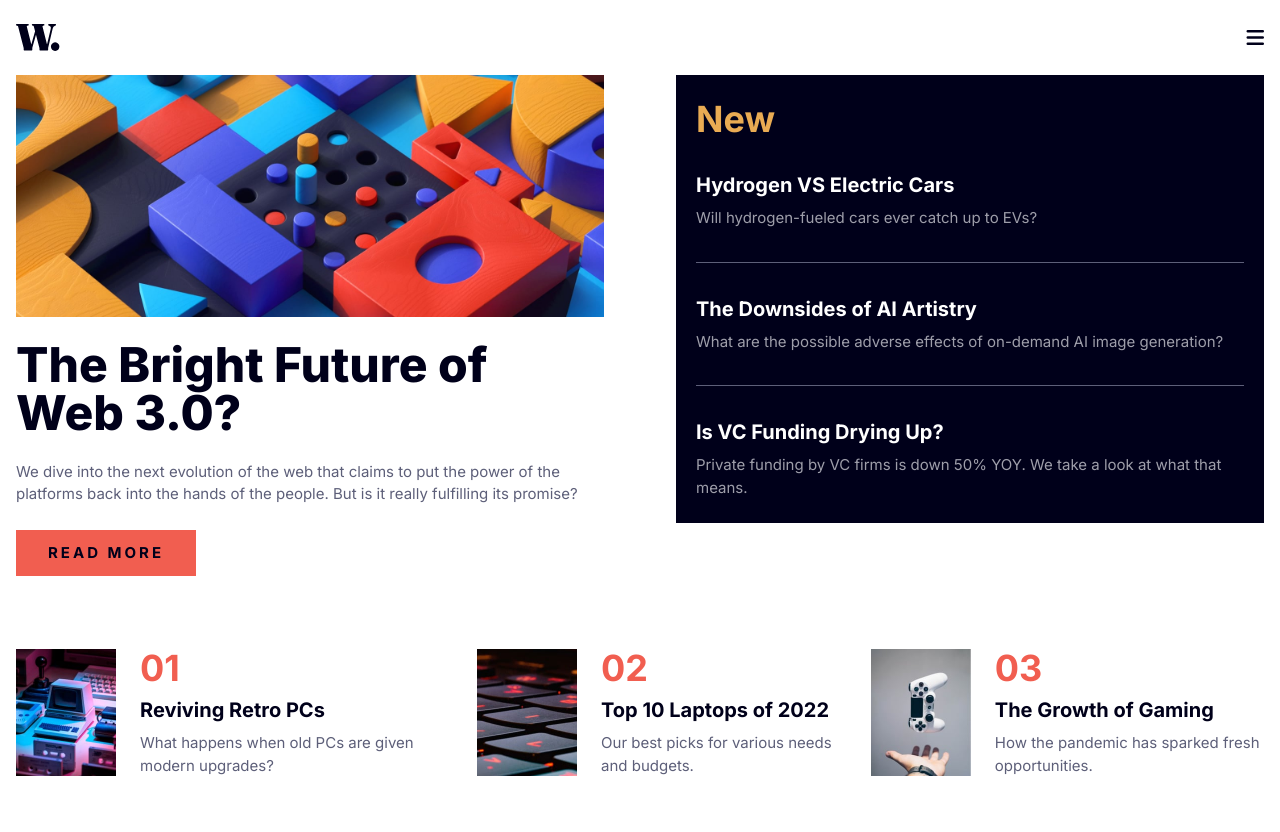
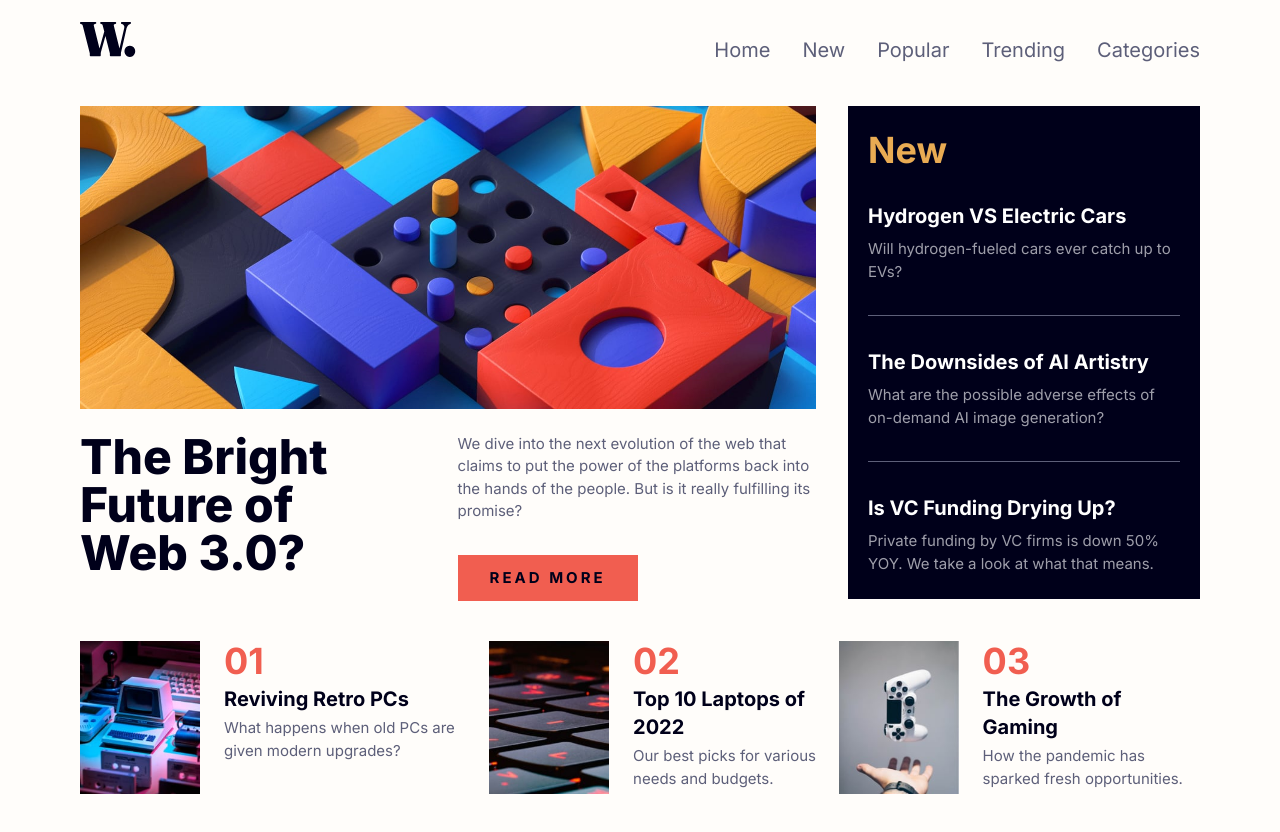
Before and after one commit to nazeeha-kb/news-homepage-main, a website: page index.html in a window 1280 px wide. After the commit the page ends 800 px from the top, so only its background shows below. Drawn offline with nearby package versions, Linux system fonts and the light colour scheme; files that its build step writes are made by us from their sources.

Commit message:
desktop UI and hamburger menu logic implement

```diff
--- a/index.html
+++ b/index.html
@@ -20,38 +20,53 @@
   <title>Frontend Mentor | News homepage</title>
 </head>
 
-<body class="inter flex flex-col justify-center items-center">
-  <div class="px-4 pt-6 md:pb-0 pb-22 text-very-dark-blue max-w-7xl max-h-screen">
-    <header class="flex justify-between items-center pb-6">
-      <div class="size-11 h-fit flex flex-col items-center">
+<body class="inter flex flex-col justify-center items-center min-h-screen bg-off-white">
+
+  <div class="px-4 md:pt-4 pt-6 md:pb-0 pb-22 text-very-dark-blue md:max-w-6xl max-w-xl max-h-screen relative">
+
+    <header class="flex justify-between items-center md:pb-7 pb-6">
+      <div class="md:size-14 size-11 h-fit flex flex-col items-center">
         <img src="/assets/images/logo.svg" alt="website logo" class="object-contain">
       </div>
-      <i class="fa-solid fa-bars text-xl"></i>
-      <nav class="hidden">
-        Home
-        New
-        Popular
-        Trending
-        Categories
+      <button id="hamburger" aria-expanded="false" aria-label="menu" class="md:hidden block hover:cursor-pointer z-20"><i
+          class="fa-solid fa-bars text-2xl" id="menu-icon"></i></button>
+      <div class="md:bg-transparent bg-white md:static absolute top-0 -right-80 transition-all duration-500 ease-in-out z-10 md:min-h-fit min-h-screen flex flex-col md:p-0 py-40 pr-30 pl-10" id="nav">
+        <nav class="flex md:text-dark-grayish-blue md:flex-row flex-col md:gap-8 gap-6 text-xl md:items-center items-start">
+          <span>Home</span>
+          <span>New</span>
+          <span>Popular</span>
+          <span>Trending</span>
+          <span>Categories</span>
         </nav>
+      </div>
     </header>
 
-    <main class="grid gap-18 md:grid-rows-2 md:grid-cols-2 items-start h-fit">
-      <article class="space-y-6">
-        <img src="/assets/images/image-web-3-mobile.jpg" alt="graphic of bright colored elements" class="md:hidden block">
-        <img src="/assets/images/image-web-3-desktop.jpg" alt="graphic of bright colored elements" class="md:block hidden">
-        <h1 class="font-extrabold text-5xl">The Bright Future of Web 3.0?</h1>
-        <p>We dive into the next evolution of the web that claims to put the power of the platforms back into the hands
+    <main class="grid md:gap-8 gap-18 md:grid-cols-3 items-start">
+
+      <article class="space-y-6 md:col-span-2">
+        <img src="/assets/images/image-web-3-mobile.jpg" alt="graphic of bright colored elements"
+          class="md:hidden block">
+        <img src="/assets/images/image-web-3-desktop.jpg" alt="graphic of bright colored elements"
+          class="md:block hidden">
+        <div class="flex lg:flex-row flex-col lg:gap-16 md:gap-8 gap-6">
+          <h1 class="font-extrabold lg:w-2xl text-5xl">The Bright Future of Web 3.0?</h1>
+          <div class="space-y-6 md:space-y-8 md:w-3xl">
+            <p class="max-w-lg">We dive into the next evolution of the web that claims to put the power of the platforms
+              back into the
+              hands
               of
               the
               people.
               But is it really fulfilling its promise?</p>
-        <button class="hover:cursor-pointer bg-soft-red py-3 px-8 font-bold text-para tracking-[0.2em]">READ
+            <button
+              class="hover:cursor-pointer bg-soft-red py-3 px-8 font-bold text-para tracking-[0.2em] hover:bg-very-dark-blue hover:text-white">READ
               MORE</button>
+          </div>
+        </div>
       </article>
 
 
-      <article class="bg-very-dark-blue text-white px-5 py-6 space-y-8">
+      <article class="bg-very-dark-blue text-white px-5 py-6 space-y-8 new">
         <h2 class="text-soft-orange font-bold">New</h2>
         <div class="flex flex-col gap-2">
           <h3 class="">Hydrogen VS Electric Cars</h3>
@@ -71,12 +86,13 @@
       </article>
 
 
-      <article class="md:col-span-2 flex md:flex-row flex-col gap-8 h-fit">
+      <article class="md:col-span-3 md:pt-2 flex md:flex-row flex-col md:gap-4 gap-8">
         <div class="preview">
           <div class="preview-img">
-            <img src="/assets/images/image-retro-pcs.jpg" alt="image of computer, keyboard and tapes in retro style" class="object-cover w-full h-full">
+            <img src="/assets/images/image-retro-pcs.jpg" alt="image of computer, keyboard and tapes in retro style"
+              class="object-cover w-full h-full">
           </div>
-          <div class="space-y-2">
+          <div class="md:space-y-1 space-y-2">
             <h2 class="text-soft-red">01</h2>
             <h3>Reviving Retro PCs</h3>
             <p>What happens when old PCs are given modern upgrades?</p>
@@ -85,9 +101,10 @@
 
         <div class="preview">
           <div class="preview-img">
-            <img src="/assets/images/image-top-laptops.jpg" alt="Image of a backlit keyboard keys" class="object-cover w-full h-full">
+            <img src="/assets/images/image-top-laptops.jpg" alt="Image of a backlit keyboard keys"
+              class="object-cover w-full h-full">
           </div>
-          <div class="space-y-2">
+          <div class="md:space-y-1 space-y-2">
             <h2 class="text-soft-red">02</h2>
             <h3>Top 10 Laptops of 2022</h3>
             <p>Our best picks for various needs and budgets.</p>
@@ -96,9 +113,10 @@
         </div>
         <div class="preview">
           <div class="preview-img">
-            <img src="/assets/images/image-gaming-growth.jpg" alt="Image of a gaming controller" class="object-cover w-full h-full">
+            <img src="/assets/images/image-gaming-growth.jpg" alt="Image of a gaming controller"
+              class="object-cover w-full h-full">
           </div>
-          <div class="space-y-2">
+          <div class="md:space-y-1 space-y-2">
             <h2 class="text-soft-red">03</h2>
             <h3>The Growth of Gaming</h3>
             <p>How the pandemic has sparked fresh opportunities.</p>
--- a/main.js
+++ b/main.js
@@ -0,0 +1,40 @@
+const hamburger = document.getElementById("hamburger");
+const nav = document.getElementById("nav");
+const menuIcon = document.getElementById("menu-icon");
+
+hamburger.addEventListener("click", () => {
+    handleToggle();
+})
+
+const handleToggle = () => {
+    if (hamburger.getAttribute("aria-expanded") == "false") {
+
+        hamburger.setAttribute("aria-expanded", true)
+
+        // nav.classList.remove("hidden")
+        // nav.classList.add("flex")
+
+        menuIcon.classList.add("fa-close");
+        menuIcon.classList.remove("fa-bars");
+
+        nav.classList.add("right-0")
+        nav.classList.removes("-right-20")
+
+        console.log('expanded')
+    }
+    else {
+        hamburger.setAttribute("aria-expanded", false)
+
+        // nav.classList.add("hidden")
+        // nav.classList.remove("flex")
+
+        nav.classList.remove("right-0")
+        nav.classList.add("-right-20")
+
+        menuIcon.classList.remove("fa-close");
+        menuIcon.classList.add("fa-bars");
+
+        console.log('hidden')
+
+    }
+}
--- a/src/input.css
+++ b/src/input.css
@@ -42,14 +42,26 @@
     hr {
         @apply text-dark-grayish-blue;
     }
+
+    nav span {
+        @apply hover:text-soft-red hover:cursor-pointer
+    }
 }
 
 @layer components {
     .preview {
-        @apply flex gap-6 items-center;
+        @apply flex gap-6 items-start;
+    }
+
+    .preview h3 {
+        @apply hover:text-soft-red hover:cursor-pointer;
     }
 
     .preview-img {
-        @apply w-25 flex-none;
+        @apply md:w-30 w-25 h-full flex-none;
+    }
+
+    .new h3 {
+        @apply hover:cursor-pointer hover:text-soft-orange;
     }
 }
```
Lines whose indentation alone changed are shown as unchanged.
